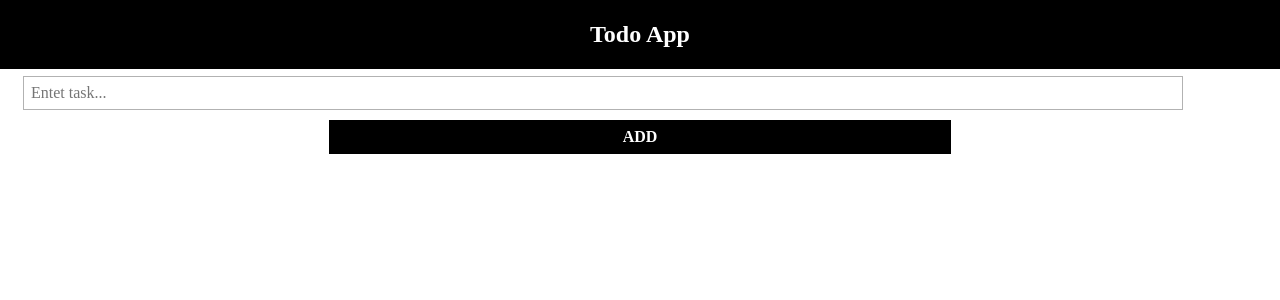
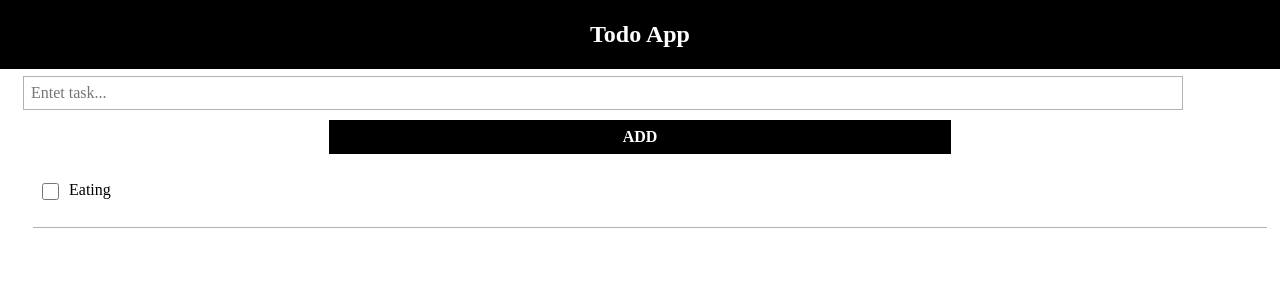
Before and after one commit to NashibJr/vue-todo-app, a Vue app: page / in a window 1280 px wide. Shown: the top 300 px of the page. Built offline with nearby package versions, Linux system fonts and the light colour scheme; some icons are missing.

Commit message:
I have added a dummy todo task

```diff
--- a/src/App.vue
+++ b/src/App.vue
@@ -1,9 +1,14 @@
 <script setup>
-  import { reactive, watch } from 'vue';
+  import { reactive } from 'vue';
 
   const state = reactive({
     todo: '',
-    todos: []
+    todos: [
+      { id: 1, body: 'Eating' },
+      { id: 2, body: 'Showering' },
+      { id: 3, body: 'sleeping' },
+    ],
+    completed: [],
   });
 
 </script>
@@ -20,10 +25,30 @@
           placeholder="Entet task..."
           class="input-content"
         />
+        <span :style="{display: 'flex', justifyContent: 'center'}">
+          <button type="button" class="button-content">add</button>
+        </span>
       </form>
-      <span :style="{display: 'flex', justifyContent: 'center'}">
-        <button type="button" class="button-content">add</button>
-      </span>
+      <div class="todos">
+        <ul>
+          <li>
+            <span>
+              <input
+                type="checkbox"
+                id="completed"
+                value="completed"
+                v-model="state.completed"
+              />
+              Eating
+            </span>
+            <v-icon
+              name="ri-delete-bin-line"
+              scale="1.3"
+              class="icon"
+            />
+          </li>
+        </ul>
+      </div>
     </main>
   </div>
 </template>
@@ -62,4 +87,42 @@
   .button-content:hover {
     opacity: .8;
   }
+
+  .todos ul {
+    display: flex;
+    width: 100%;
+    margin: 5px;
+    padding: 5px;
+    flex-direction: column;
+    flex-wrap: wrap;
+    list-style-type: none;
+  }
+
+  .todos ul li {
+    display: flex;
+    justify-content: space-between;
+    margin: 5px;
+    padding: 5px;
+    border: none;
+    border-bottom: 1px solid rgba(0, 0, 0, .3);
+  }
+
+  .todos ul li span {
+    width: 90%;
+    display: flex;
+    flex-wrap: wrap;
+    padding-top: 2px;
+  }
+
+  .todos ul li span input {
+    margin-right: 10px;
+    width: 17px;
+    height: 17px;
+    transform: translateY(-1px);
+  }
+
+  .icon:hover {
+    color: red;
+    cursor: pointer;
+  }
 </style>
--- a/src/main.js
+++ b/src/main.js
@@ -1,6 +1,11 @@
 import { createApp } from "vue";
 import App from "./App.vue";
 import Header from "./components/Header.vue";
+import { RiDeleteBinLine } from "oh-vue-icons/icons";
+import { OhVueIcon, addIcons } from "oh-vue-icons";
+
+addIcons(RiDeleteBinLine);
 
 const app = createApp(App);
-app.component("Header", Header).mount("#app");
+app.component("Header", Header).component("v-icon", OhVueIcon);
+app.mount("#app");
```
